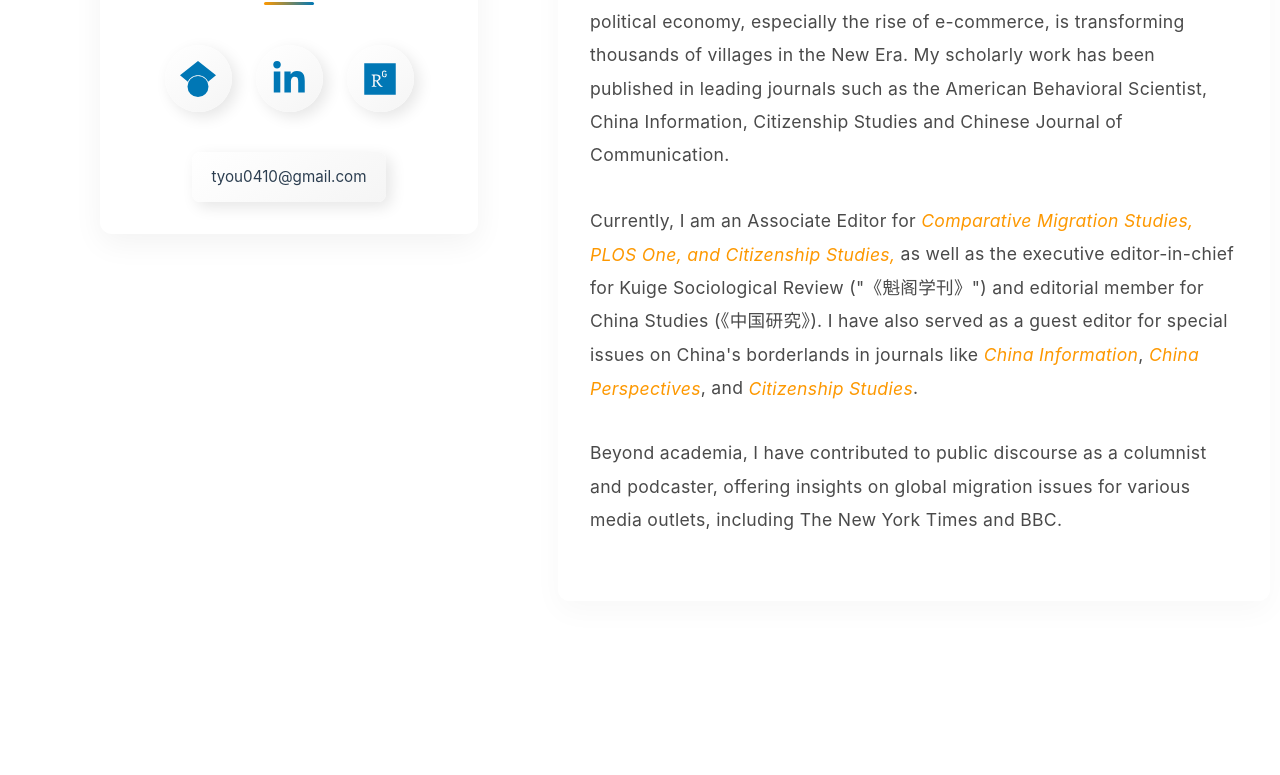
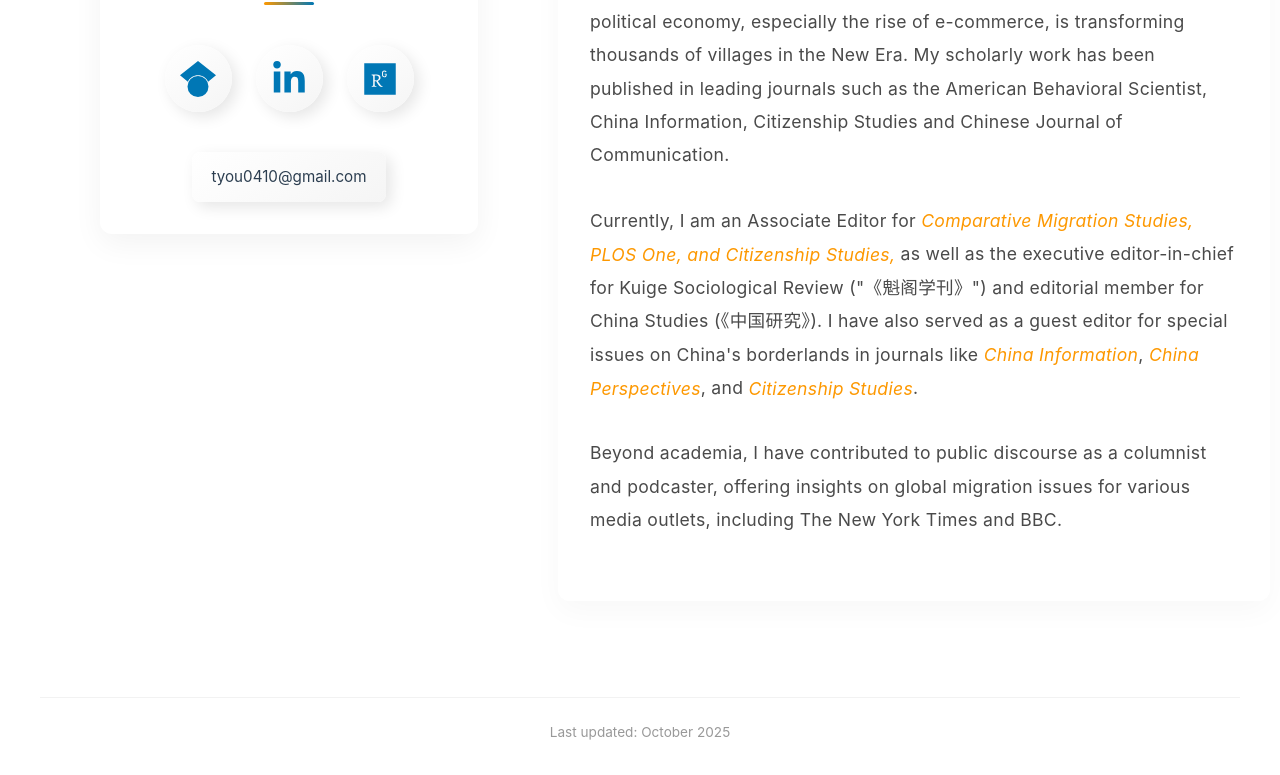
Before and after one commit to yachi1117/You-Website, a React (Create React App) app: page / in a window 1280 px wide. Shown: the part 706-1481 px from the top of the page. Before the commit the page ends 1403 px from the top, so only its background shows below. Built offline with nearby package versions, Linux system fonts and the light colour scheme.

Commit message:
在Home页面底部添加最后更新日期

```diff
--- a/src/pages/Home.css
+++ b/src/pages/Home.css
@@ -303,3 +303,13 @@
   background: transparent;
   font-style: italic;
 }
+
+/* 最后更新日期样式 */
+.last-updated {
+  text-align: center;
+  color: #999;
+  font-size: 0.85rem;
+  padding: 1.5rem 0;
+  margin-top: 2rem;
+  border-top: 1px solid rgba(0, 0, 0, 0.05);
+}
--- a/src/pages/Home.js
+++ b/src/pages/Home.js
@@ -121,6 +121,10 @@ function Home() {
           ]
         })}
       </script>
+
+      <div className="last-updated">
+        Last updated: October 2025
+      </div>
     </article>
   );
 }
```
